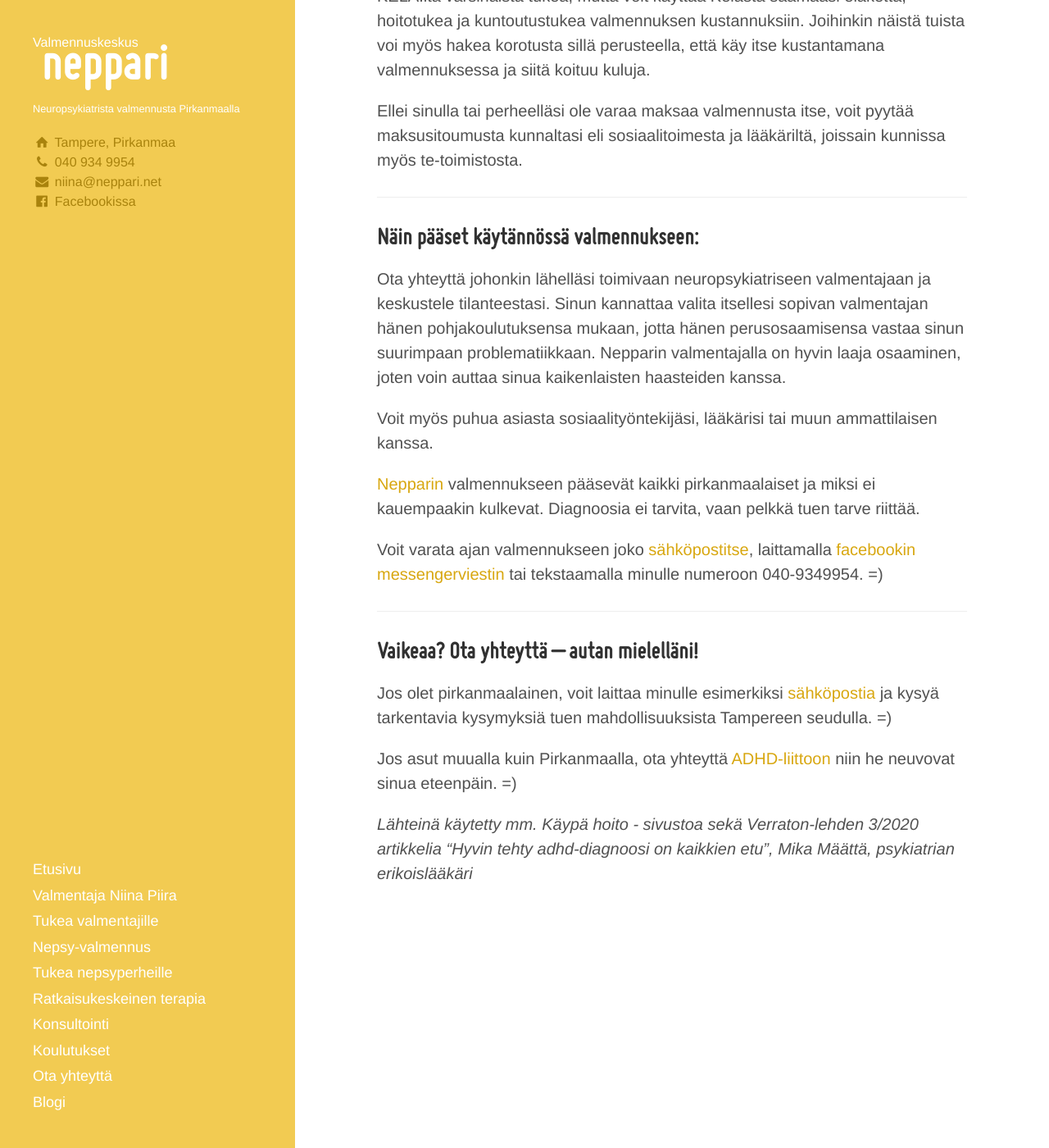
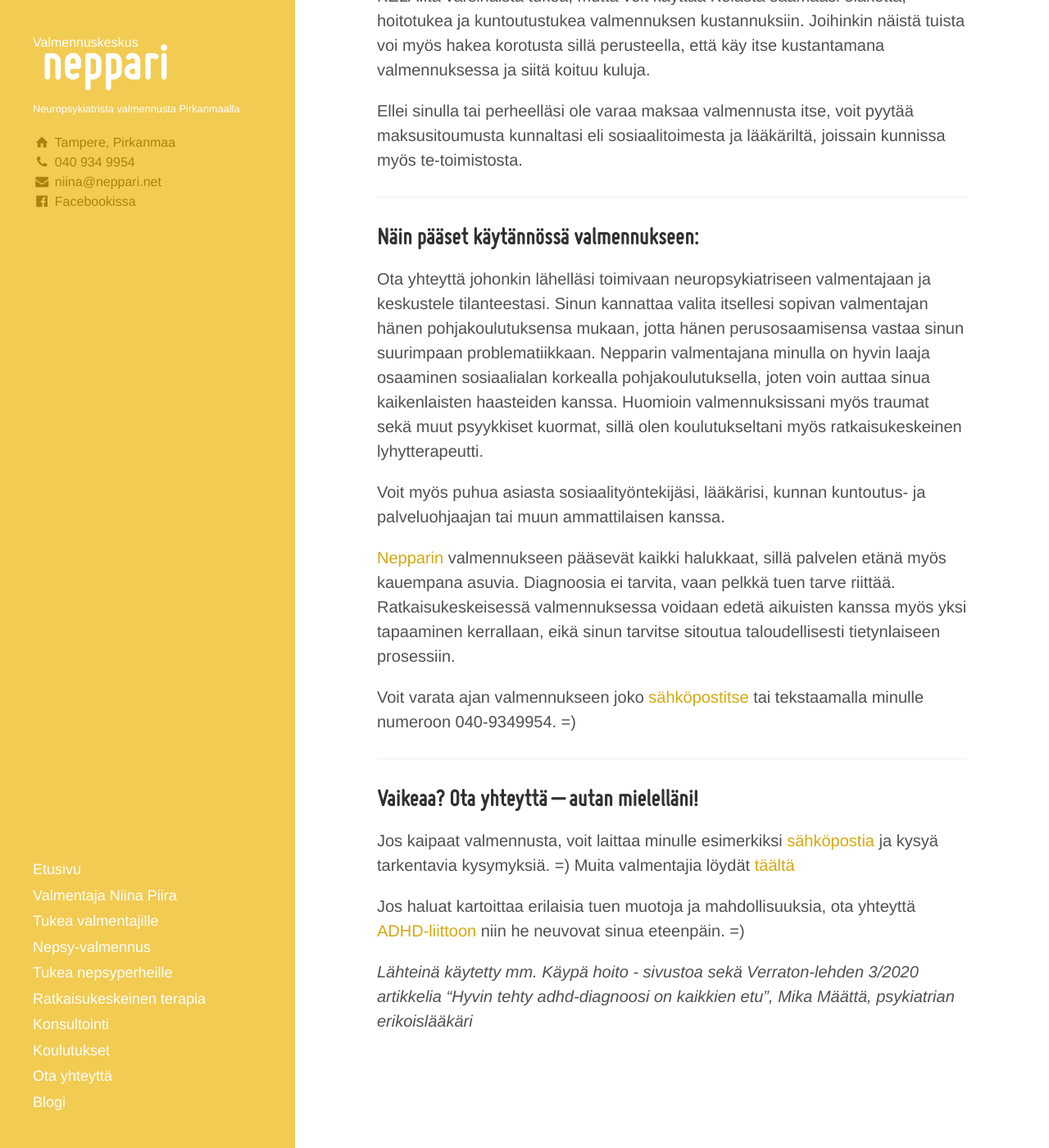
Before and after one commit to niinapiira/neppari.net, a Jekyll site: the page built from pieni-adhd-infopaketti.md, in a window 1280 px wide and 1400 px high, scrolled down 5148 px. Shown: the whole window at 82% size. Built offline with Jekyll 4.4.1, drawn with Linux system fonts in a browser that asks for light colours; some of the changed text lies outside the part shown.

Commit message:
Update pieni-adhd-infopaketti.md

```diff
--- a/pieni-adhd-infopaketti.md
+++ b/pieni-adhd-infopaketti.md
@@ -125,21 +125,21 @@ ___
 
 ## Näin pääset käytännössä valmennukseen:
 
-Ota yhteyttä johonkin lähelläsi toimivaan neuropsykiatriseen valmentajaan ja keskustele tilanteestasi. Sinun kannattaa valita itsellesi sopivan valmentajan hänen pohjakoulutuksensa mukaan, jotta hänen perusosaamisensa vastaa sinun suurimpaan problematiikkaan. Nepparin valmentajalla on hyvin laaja osaaminen, joten voin auttaa sinua kaikenlaisten haasteiden kanssa.
+Ota yhteyttä johonkin lähelläsi toimivaan neuropsykiatriseen valmentajaan ja keskustele tilanteestasi. Sinun kannattaa valita itsellesi sopivan valmentajan hänen pohjakoulutuksensa mukaan, jotta hänen perusosaamisensa vastaa sinun suurimpaan problematiikkaan. Nepparin valmentajana minulla on hyvin laaja osaaminen sosiaalialan korkealla pohjakoulutuksella, joten voin auttaa sinua kaikenlaisten haasteiden kanssa. Huomioin valmennuksissani myös traumat sekä muut psyykkiset kuormat, sillä olen koulutukseltani myös ratkaisukeskeinen lyhytterapeutti.
 
-Voit myös puhua asiasta sosiaalityöntekijäsi, lääkärisi tai muun ammattilaisen kanssa.
+Voit myös puhua asiasta sosiaalityöntekijäsi, lääkärisi, kunnan kuntoutus- ja palveluohjaajan tai muun ammattilaisen kanssa.
 
-[Nepparin](/) valmennukseen pääsevät kaikki pirkanmaalaiset ja miksi ei kauempaakin kulkevat. Diagnoosia ei tarvita, vaan pelkkä tuen tarve riittää.
+[Nepparin](/) valmennukseen pääsevät kaikki halukkaat, sillä palvelen etänä myös kauempana asuvia. Diagnoosia ei tarvita, vaan pelkkä tuen tarve riittää. Ratkaisukeskeisessä valmennuksessa voidaan edetä aikuisten kanssa myös yksi tapaaminen kerrallaan, eikä sinun tarvitse sitoutua taloudellisesti tietynlaiseen prosessiin.
 
-Voit varata ajan valmennukseen joko [sähköpostitse](/ota-yhteytta), laittamalla [facebookin messengerviestin](https://www.facebook.com/valmennuskeskus.neppari/) tai tekstaamalla minulle numeroon 040-9349954. =)
+Voit varata ajan valmennukseen joko [sähköpostitse](/ota-yhteytta) tai tekstaamalla minulle numeroon 040-9349954. =)
 
 ___
 
 ## Vaikeaa? Ota yhteyttä – autan mielelläni!
 
-Jos olet pirkanmaalainen, voit laittaa minulle esimerkiksi [sähköpostia](/ota-yhteytta) ja kysyä tarkentavia kysymyksiä tuen mahdollisuuksista Tampereen seudulla. =)
+Jos kaipaat valmennusta, voit laittaa minulle esimerkiksi [sähköpostia](/ota-yhteytta) ja kysyä tarkentavia kysymyksiä. =) Muita valmentajia löydät [täältä](https://www.neuropsykiatrisetvalmentajat.fi/valmentajat/)
 
-Jos asut muualla kuin Pirkanmaalla, ota yhteyttä [ADHD-liittoon](http://www.adhd-liitto.fi/yhteystiedot/puhelinneuvonta) niin he neuvovat sinua eteenpäin. =)
+Jos haluat kartoittaa erilaisia tuen muotoja ja mahdollisuuksia, ota yhteyttä [ADHD-liittoon](http://www.adhd-liitto.fi/yhteystiedot/puhelinneuvonta) niin he neuvovat sinua eteenpäin. =)
 
 
 
```
Also changed, not shown: other parts of pieni-adhd-infopaketti.md (+1 -1 lines).
